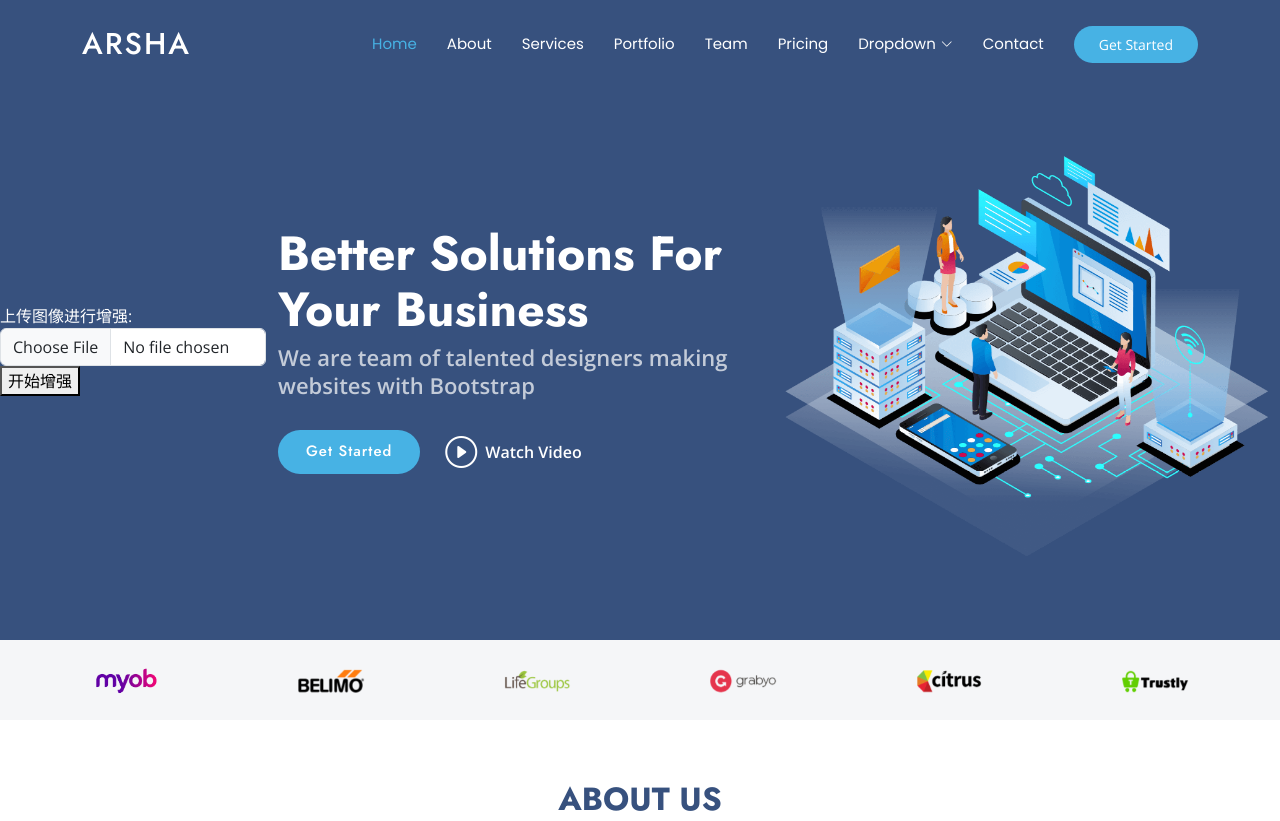
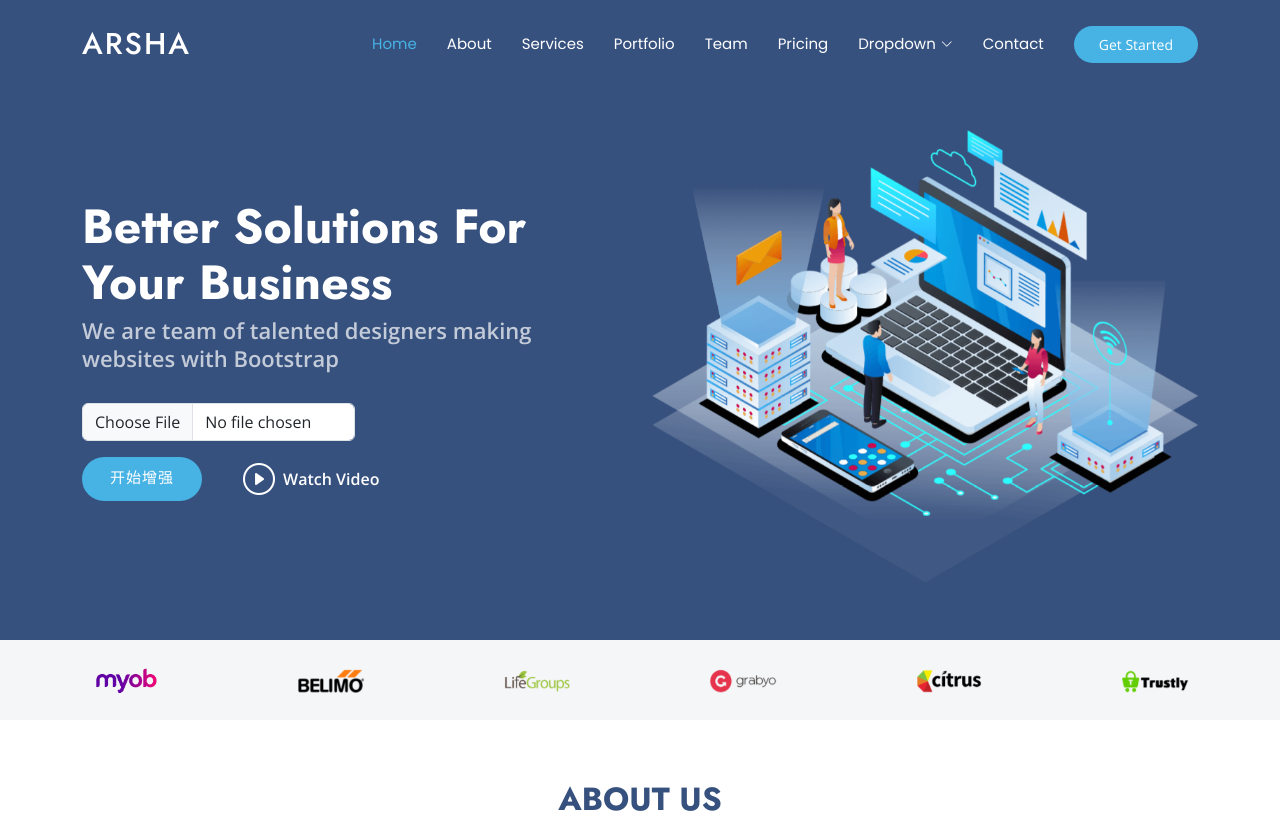
Before and after one commit to Mriris/PA-UIENet, a Flask app: page / in a window 1280 px wide. Shown: the top 821 px of the page. Run offline with Flask 3, Linux system fonts and the light colour scheme; parts of the project's set-up code (start-up, migrations or seed data) failed here and were passed over; some libraries are stand-ins or nearby versions.

Commit message:
按钮位置调整

```diff
--- a/templates/index.html
+++ b/templates/index.html
@@ -89,17 +89,10 @@
 
     <!-- Hero Section -->
     <section id="hero" class="hero section dark-background">
-        <!-- 图像增强上传表单 -->
-        <form action="/enhance" method="POST" enctype="multipart/form-data" id="enhance-form">
-            <div class="form-group">
-                <label for="image-upload">上传图像进行增强:</label>
-                <input type="file" name="image" id="image-upload" accept="image/*" class="form-control">
-            </div>
-            <button type="submit" class="btn-getstarted">开始增强</button>
-        </form>
+
 
         <!-- 显示增强后的图像 -->
-        <div id="enhanced-image">
+        <div id="enhanced-image" class="mt-4">
             <!-- 图像增强结果会在这里展示 -->
         </div>
 
@@ -108,10 +101,26 @@
                 <div class="col-lg-6 order-2 order-lg-1 d-flex flex-column justify-content-center" data-aos="zoom-out">
                     <h1>Better Solutions For Your Business</h1>
                     <p>We are team of talented designers making websites with Bootstrap</p>
-                    <div class="d-flex">
-                        <a href="#about" class="btn-get-started">Get Started</a>
+
+                    <!-- 文件上传表单 -->
+                    <form action="/enhance" method="POST" enctype="multipart/form-data" id="enhance-form"
+                          class="upload-form d-flex flex-column align-items-center justify-content-center">
+                        <div class="form-group w-100 d-flex">
+                            <!-- 移除了多余的对齐类，确保文件输入框占据合理空间 -->
+                            <input type="file" name="image" id="image-upload" accept="image/*"
+                                   class="form-control w-50">
+                        </div>
+                    </form>
+
+                    <div class="d-flex mt-3">
+                        <!-- 使用“开始增强”按钮触发表单提交 -->
+                        <a href="javascript:void(0);" class="btn-get-started me-3"
+                           id="start-enhancement-btn">开始增强</a>
+
                         <a href="https://www.youtube.com/watch?v=Y7f98aduVJ8"
-                           class="glightbox btn-watch-video d-flex align-items-center"><i class="bi bi-play-circle"></i><span>Watch Video</span></a>
+                           class="glightbox btn-watch-video d-flex align-items-center">
+                            <i class="bi bi-play-circle"></i><span>Watch Video</span>
+                        </a>
                     </div>
                 </div>
                 <div class="col-lg-6 order-1 order-lg-2 hero-img" data-aos="zoom-out" data-aos-delay="200">
@@ -119,6 +128,7 @@
                 </div>
             </div>
         </div>
+
 
     </section><!-- /Hero Section -->
 
@@ -1152,6 +1162,13 @@
 <!-- Main JS File -->
 <script src="../static/assets/js/main.js"></script>
 
+<script>
+    document.getElementById('start-enhancement-btn').addEventListener('click', function () {
+        // 手动触发表单提交
+        document.getElementById('enhance-form').submit();
+    });
+</script>
+
 </body>
 
 </html>
```
Also changed, not shown: 1 other file.
